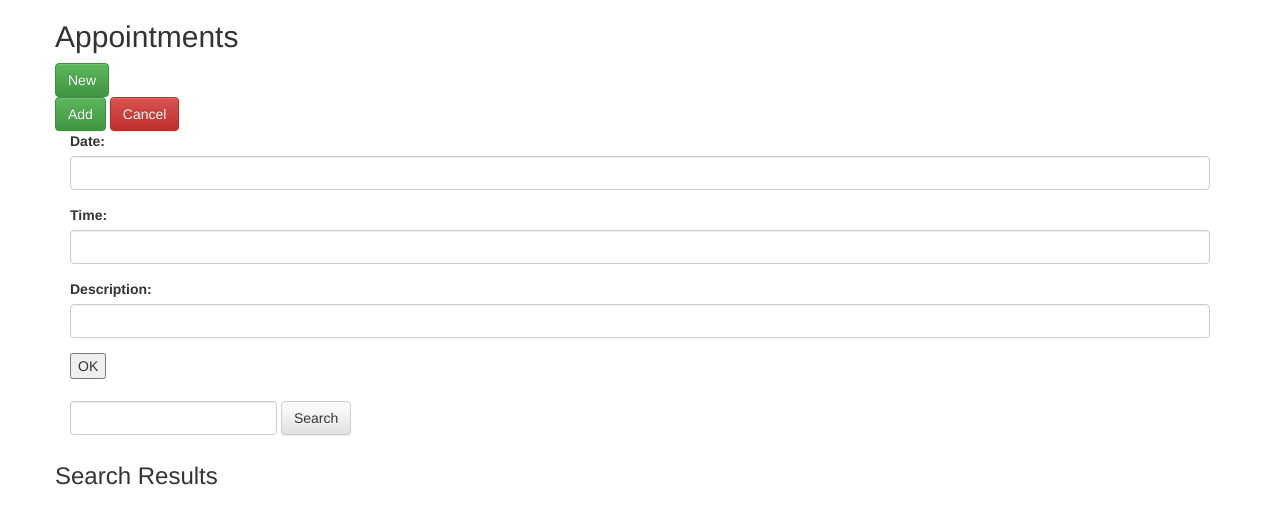
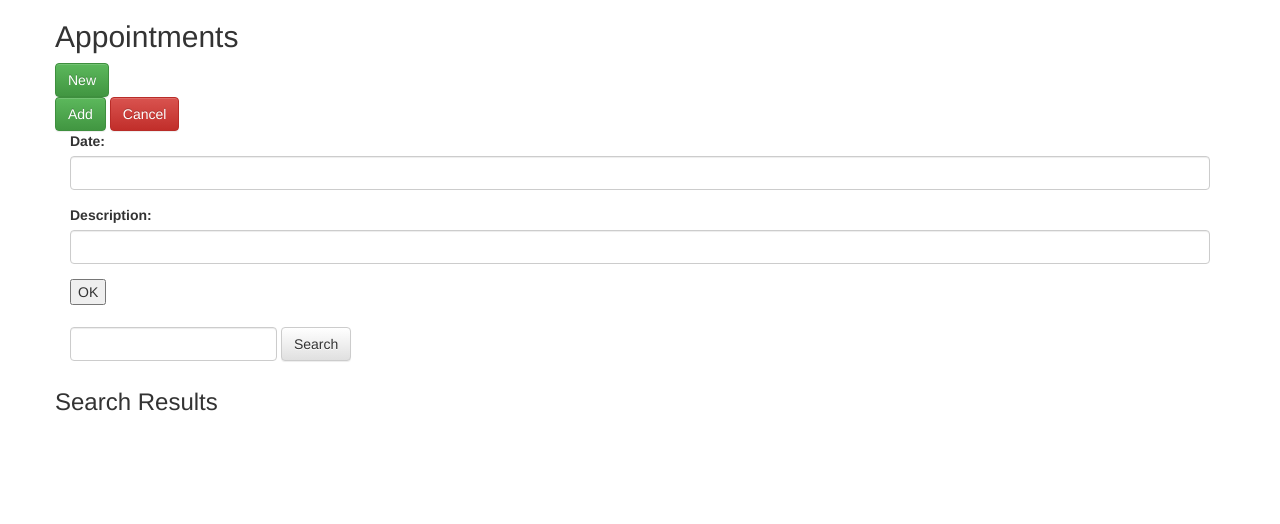
Before and after one commit to c1505/appointments, a Django app: page / in a window 1280 px wide. Shown: the top 524 px of the page. Run offline with Django 3.2, Linux system fonts and the light colour scheme; some libraries are stand-ins or nearby versions.

Commit message:
including javascript

```diff
--- /dev/null
+++ b/appointments/static/appointments/app.js
@@ -0,0 +1 @@
+alert("Hello! I am an ertl box)");
--- a/appointments/templates/appointments/index.html
+++ b/appointments/templates/appointments/index.html
@@ -1,3 +1,4 @@
+{% load staticfiles %}
 <head>
   <script src="https://code.jquery.com/jquery-3.1.1.slim.min.js" integrity="sha384-A7FZj7v+d/sdmMqp/nOQwliLvUsJfDHW+k9Omg/a/EheAdgtzNs3hpfag6Ed950n" crossorigin="anonymous"></script>
 
@@ -9,6 +10,7 @@
 
   <!-- Latest compiled and minified JavaScript -->
   <script src="https://maxcdn.bootstrapcdn.com/bootstrap/3.3.7/js/bootstrap.min.js" integrity="sha384-Tc5IQib027qvyjSMfHjOMaLkfuWVxZxUPnCJA7l2mCWNIpG9mGCD8wGNIcPD7Txa" crossorigin="anonymous"></script>
+  <script src="{% static "/appointments/app.js" %}"></script>
 </head>
 
 <body>
@@ -31,15 +33,12 @@
         {% csrf_token %}
         <div class="form-group">
           <label for="your_name">Date: </label>
-          <input class="form-control" id="your_name" type="text" name="your_name" value="{{ current_name }}">
+          <input class="form-control" id="datetime" type="text" name="datetime" value="{{ datetime }}">
         </div>
-        <div class="form-group">
-          <label for="your_name">Time: </label>
-          <input class="form-control" id="your_name" type="text" name="your_name" value="{{ current_name }}">
-        </div>
+
         <div class="form-group">
           <label for="your_name">Description: </label>
-          <input class="form-control" id="your_name" type="text" name="your_name" value="{{ current_name }}">
+          <input class="form-control" id="description" type="text" name="description" value="{{ description }}">
         </div>
         <input type="submit" value="OK">
       </form>
--- a/appointments/views.py
+++ b/appointments/views.py
@@ -1,12 +1,16 @@
 from django.shortcuts import render
 from .forms import AppointmentForm
 from django.http import HttpResponse
+import pdb
 def index(request):
     return render(request,"appointments/index.html", {})
 
 def create(request):
     if request.method == 'POST':
         form = AppointmentForm(request.POST)
+        # pdb.set_trace()
+        # datetime = request.POST['datetime']
+        # description = request.POST['description']
         if form.is_valid():
             return render(request,"appointments/index.html", {})
         else:
```
